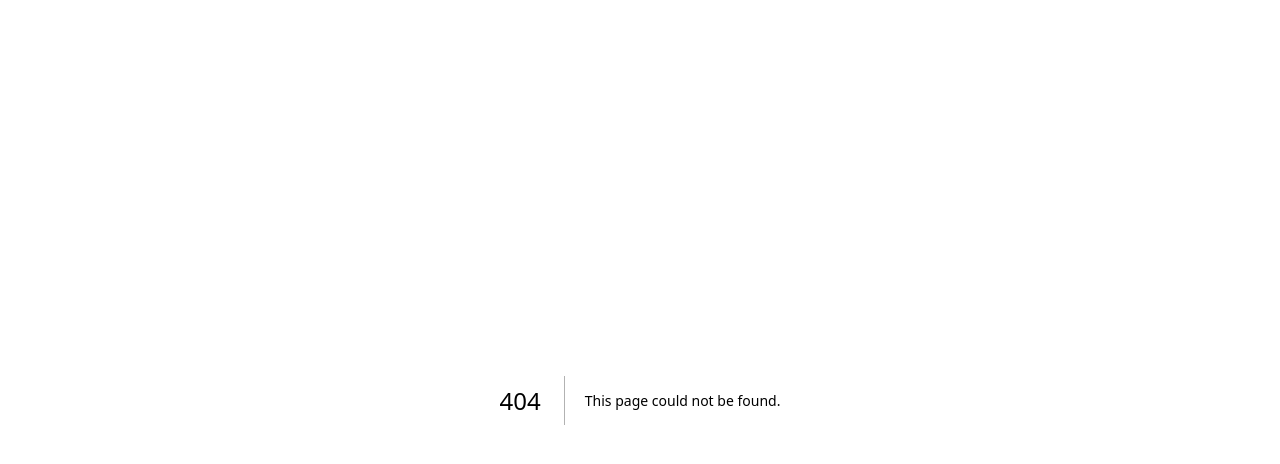
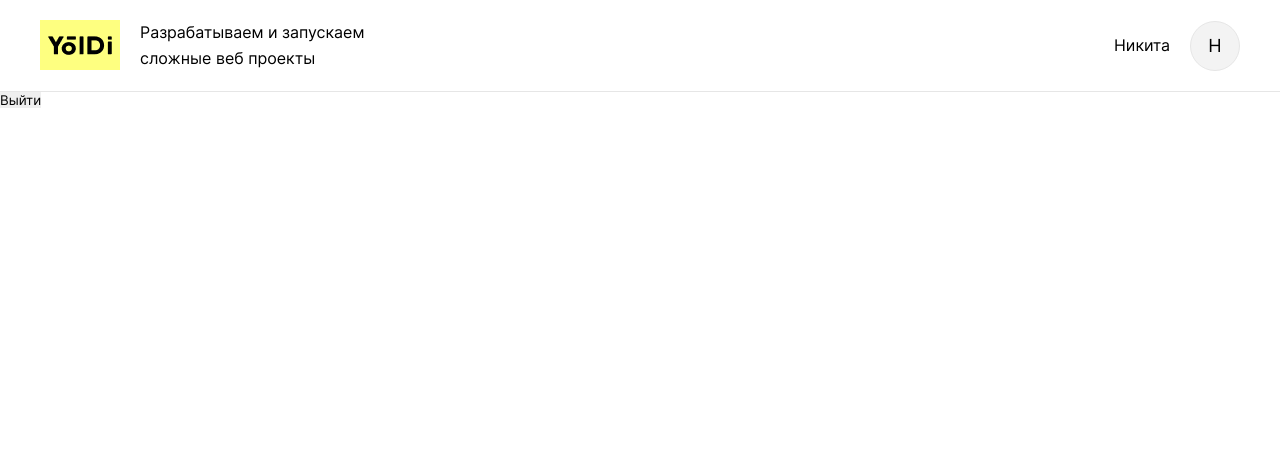
Before and after one commit to NikitaChirkov1993/Yoldi, a Next.js app: page /account/ownerUser in a window 1280 px wide. Before the commit this address had no page. Shown: the top 464 px of the page. Built offline with nearby package versions, Linux system fonts and the light colour scheme.

Commit message:
day 10 ( ? HeaderAccountGuest and HeaderAccountOwner)

```diff
--- a/next.config.mjs
+++ b/next.config.mjs
@@ -9,7 +9,16 @@ const nextConfig = {
         port: '',
       }
     ]
-  }
+  },
+  async redirects() {
+    return [
+      {
+        source: '/',
+        destination: '/account/guest',
+        permanent: true,
+      },
+    ];
+  },
 
 };
 
--- a/src/app/page.tsx
+++ b/src/app/account/guest/page.tsx
@@ -10,7 +10,7 @@ const Home = () => {
         <div className="wrapper__yoldi">
             <HeaderAccountGuest />
             <MainGlobal />
-            <Footer flagfooter={true}/>
+            <Footer flagFooter={true}/>
         </div>
     );
 };
--- a/src/app/account/owner/page.tsx
+++ b/src/app/account/owner/page.tsx
@@ -4,7 +4,7 @@ import HeaderAccountOwner from "@/components/header/HeaderAccountOwner";
 import MainGlobal from "@/components/main/MainGlobal";
 
 
-const AccountOwner = () => {
+const AccountOwnerUsers = () => {
 
 
     return (
@@ -15,4 +15,4 @@ const AccountOwner = () => {
      );
 }
 
-export default AccountOwner;
+export default AccountOwnerUsers;
--- /dev/null
+++ b/src/app/account/ownerUser/page.tsx
@@ -0,0 +1,15 @@
+import HeaderAccountOwner from "@/components/header/HeaderAccountOwner";
+import Link from "next/link";
+
+const AccountOwnerUser = () => {
+    return (
+        <div className="wrapper__yoldi">
+            <HeaderAccountOwner />
+            <Link href="/account/guest">
+                <button>Выйти</button>
+            </Link>
+        </div>
+    );
+};
+
+export default AccountOwnerUser;
--- a/src/app/login/page.tsx
+++ b/src/app/login/page.tsx
@@ -7,7 +7,7 @@ const Login = () => {
         <div className="wrapper__yoldi">
             <HeaderAccountGuest />
             <MainLoginRegister flag={false}/>
-            <Footer flagfooter={false} />
+            <Footer flagFooter={false} />
         </div>
     );
 };
--- a/src/app/register/page.tsx
+++ b/src/app/register/page.tsx
@@ -7,7 +7,7 @@ const Register = () => {
         <div className="wrapper__yoldi">
             <HeaderAccountGuest />
             <MainLoginRegister flag={true} />
-            <Footer flagfooter={true} />
+            <Footer flagFooter={true} />
         </div>
     );
 };
--- a/src/components/footer/Footer.tsx
+++ b/src/components/footer/Footer.tsx
@@ -1,11 +1,12 @@
 import style from "./Footer.module.css";
 import FooterLogin from "./FooterLogin";
 import FooterRegister from "./FooterRegister";
-const Footer = ({flagfooter}) => {
+
+const Footer = ({ flagFooter }) => {
     return (
         <footer className={style.footer}>
 
-            {flagfooter ?
+            {flagFooter ?
                 <>
                     <div className={style.footer__text}>Уже есть аккаунт?</div>  <FooterLogin />
                 </>
--- a/src/components/header/HeaderAccountGuest.tsx
+++ b/src/components/header/HeaderAccountGuest.tsx
@@ -10,7 +10,7 @@ const HeaderAccountGuest = () => {
     return (
         <header className={style.header}>
             <div className={style.left}>
-                <Link href="/">
+                <Link href="/account/guest">
                     <Image  alt="Логотип" className={style.left__img} src={logo} priority />
                 </Link>
 
--- a/src/components/header/headerNameImg/HeaderNameImg.tsx
+++ b/src/components/header/headerNameImg/HeaderNameImg.tsx
@@ -1,22 +1,24 @@
+import Link from "next/link";
 import style from "./HeaderNameImg.module.css";
 
 const HeaderNameImg = () => {
-
     function headerName1() {
         const name1 = "Никита";
         const letter1 = name1.split("")[0];
-        return { name1, letter1 }
-    };
+        return { name1, letter1 };
+    }
     const { name1, letter1 } = headerName1();
 
     return (
         <div className={style.header__info_right}>
-            <p className={style.name}>{ name1 }</p>
-            <div className={style.img}>
-                <div className={style.imges}>{ letter1 }</div>
-            </div>
+            <p className={style.name}>{name1}</p>
+            <Link href="/account/ownerUser">
+                <div className={style.img}>
+                    <div className={style.imges}>{letter1}</div>
+                </div>
+            </Link>
         </div>
-     );
-}
+    );
+};
 
 export default HeaderNameImg;
--- a/src/components/main/MainGlobal.tsx
+++ b/src/components/main/MainGlobal.tsx
@@ -29,7 +29,7 @@ const MainGlobal = () => {
                 <h1 className={style.title__master}>Список аккаунтов</h1>
                 <UserList>
                     {data.map((item) =>
-                        <Link key={item.slug} href={`/account/guest/${item.slug}`}>
+                        <Link key={item.slug} href={`/account/guestUsers/${item.slug}`}>
                             <UserItem
                             name={item.name}
                             email={item.email}
```
Also changed, not shown: src/app/account/guestUsers/[slug]/page.tsx (renamed from src/app/account/guest/[slug]/page.tsx, +6 -4 lines).
